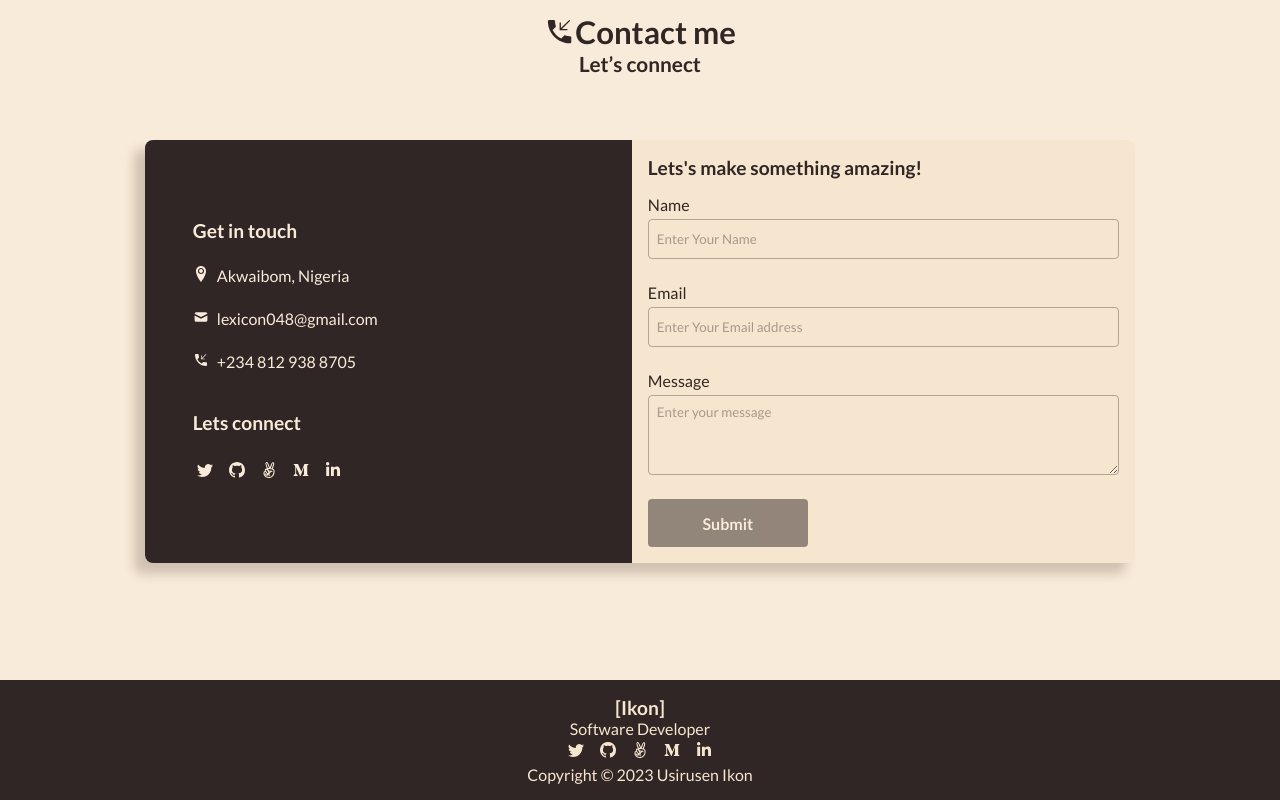
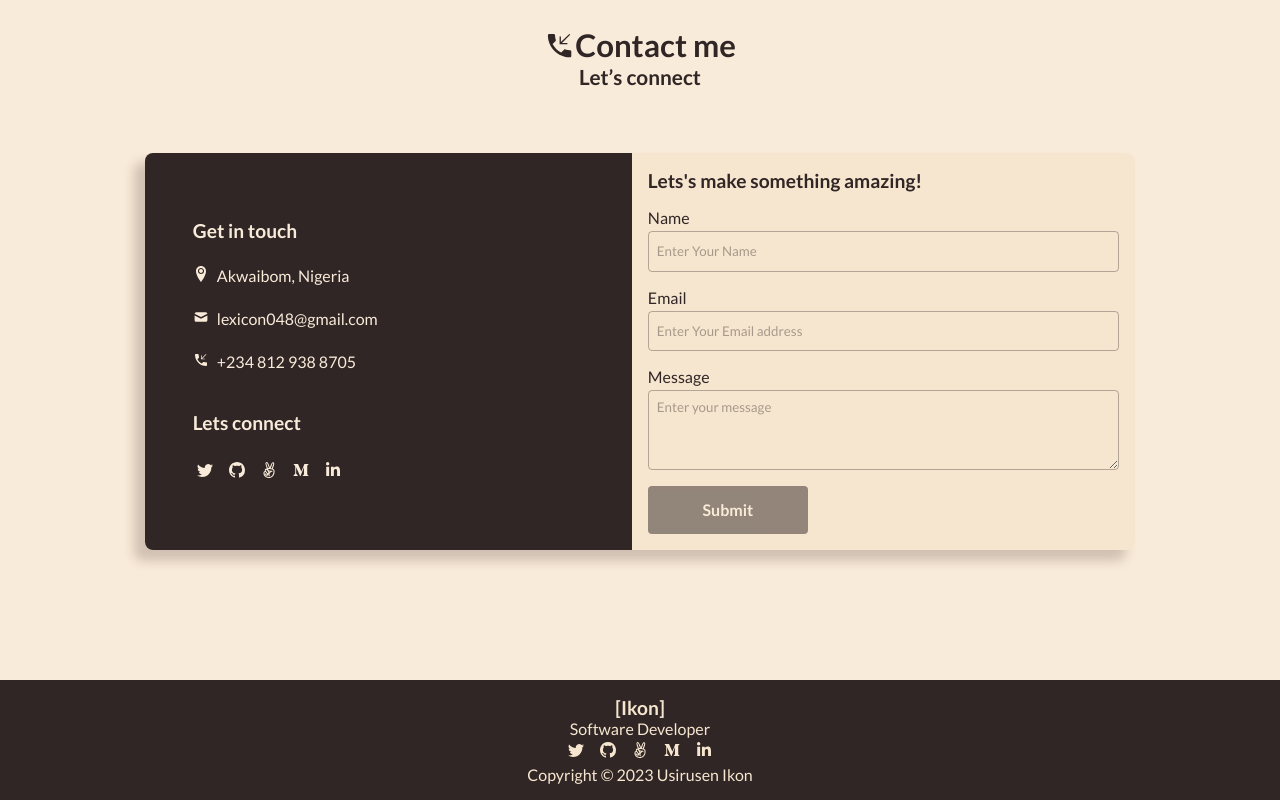
Before and after one commit to UsirusenIkon/Portfolio_V2, a React (Vite) app: page / in a window 1280 px wide. Shown: the part 3320-4120 px from the top of the page. Built offline with nearby package versions, Linux system fonts and the light colour scheme.

Commit message:
Reduce gap between input fields

```diff
--- a/src/components/ContactPage/contactpage.module.css
+++ b/src/components/ContactPage/contactpage.module.css
@@ -54,12 +54,12 @@ h5 {
 
 .form {
   flex-direction: column;
-  gap: 1.5rem;
+  gap: 1rem;
   width: 100%;
 }
 
 .form_input {
-  margin-top: 5px;
+  margin-top: 4px;
   background-color: inherit;
   border-radius: 4px;
   border: 1px solid var(--border-color);
```
